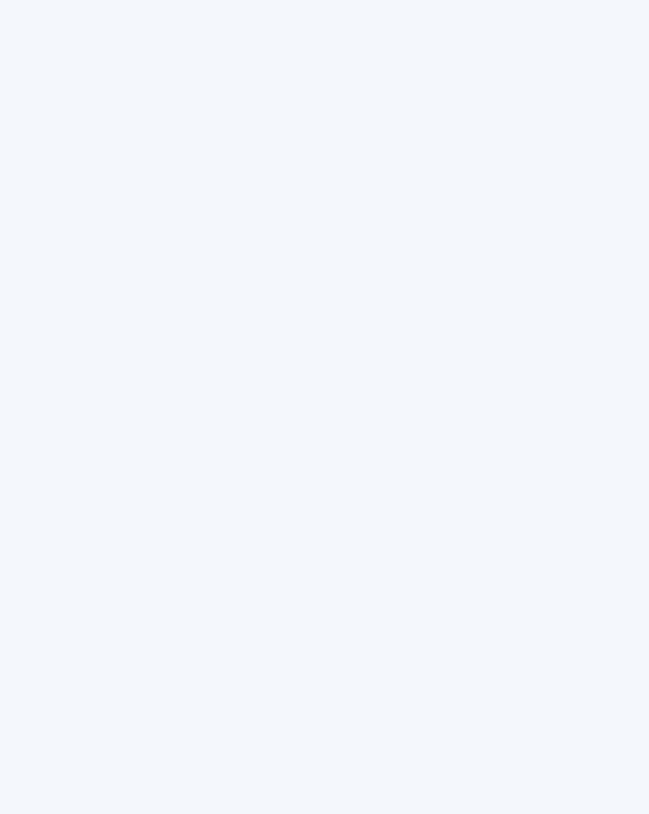
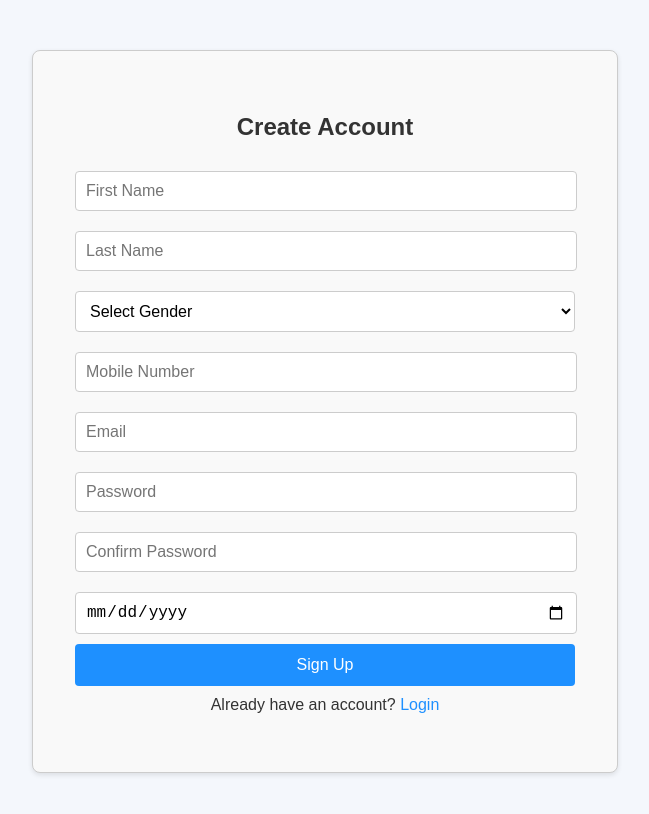
Before and after one commit to SumitSawant1029/SmartCare-Schedular, a React (Create React App) app in the folder myapp/: page /signup in a window 1280 px wide. Before the commit this address had no page. Shown: the top 814 px of the page, without its empty margins (315-964 px from the left). Built offline with nearby package versions, Linux system fonts and the light colour scheme.

Commit message:
Done Login And Signup

```diff
--- a/myapp/src/App.js
+++ b/myapp/src/App.js
@@ -3,6 +3,8 @@ import './App.css';
 import React from "react";
 import { BrowserRouter as Router, Routes, Route } from "react-router-dom";
 import LandingPage from "./CommonComponent/LandingPage";
+import Login from "./CommonComponent/Login";
+import SignupPage from "./CommonComponent/SignupPage";
 
 
 function App() {
@@ -11,6 +13,8 @@ function App() {
       <div>
         <Routes>
           <Route path="/" element={<LandingPage/>} />
+          <Route path="/login" element={<Login/>} />
+          <Route path="/signup" element={<SignupPage/>} />
         </Routes>
       </div>
     </Router>
--- /dev/null
+++ b/myapp/src/CommonComponent/Login.css
@@ -0,0 +1,86 @@
+/* General Styles */
+body {
+    margin: 0;
+    font-family: 'Arial', sans-serif;
+    background-color: #f4f7fc;
+    color: #333;
+  }
+
+  .login-container {
+    max-width: 400px;
+    margin: 50px auto;
+    padding: 40px;
+    background-color: white;
+    border-radius: 8px;
+    box-shadow: 0 4px 10px rgba(0, 0, 0, 0.1);
+    text-align: center;
+  }
+
+  /* Heading style */
+  .login-container h2 {
+    font-size: 2.5rem;
+    margin-bottom: 20px;
+    color: #333;
+  }
+
+  /* Input fields */
+  .login-container input {
+    width: 100%;
+    padding: 12px;
+    margin: 15px 0;
+    border: 1px solid #ccc;
+    border-radius: 8px;
+    font-size: 1rem;
+    background-color: #f9f9f9;
+  }
+
+  /* Focused input fields */
+  .login-container input:focus {
+    outline: none;
+    border-color: #00bfff;
+  }
+
+  /* Button Style */
+  .login-container button {
+    width: 100%;
+    padding: 12px;
+    background-color: #1e90ff;
+    color: white;
+    border: none;
+    border-radius: 25px;
+    font-size: 1.1rem;
+    cursor: pointer;
+    transition: background-color 0.3s ease;
+  }
+
+  /* Button Hover */
+  .login-container button:hover {
+    background-color: #005f9e;
+  }
+
+  /* Link Style */
+  .signup-link {
+    margin-top: 20px;
+    font-size: 1rem;
+  }
+
+  .signup-link a {
+    color: #1e90ff;
+    text-decoration: none;
+    font-weight: bold;
+  }
+
+  .signup-link a:hover {
+    text-decoration: underline;
+  }
+
+  /* Responsive Design */
+  @media (max-width: 768px) {
+    .login-container {
+      padding: 30px;
+    }
+
+    .login-container h2 {
+      font-size: 2rem;
+    }
+  }
--- /dev/null
+++ b/myapp/src/CommonComponent/Login.js
@@ -0,0 +1,75 @@
+import React, { useState } from "react";
+import API_URL from "../config";
+import { useNavigate } from "react-router-dom";
+import './Login.css';  // Import the updated CSS
+
+const LoginPage = () => {
+  const [loginData, setLoginData] = useState({
+    email: "",
+    password: "",
+  });
+
+  const navigate = useNavigate();
+
+  const handleChange = (e) => {
+    setLoginData({
+      ...loginData,
+      [e.target.name]: e.target.value,
+    });
+  };
+
+  const handleSubmit = async (e) => {
+    e.preventDefault();
+
+    try {
+      const response = await fetch(`${API_URL}/auth/login`, {
+        method: "POST",
+        headers: {
+          "Content-Type": "application/json",
+        },
+        body: JSON.stringify(loginData),
+      });
+
+      const result = await response.json();
+      if (result.success) {
+        alert("Login successful!");
+        navigate("/dashboard");  // Redirect to dashboard or home page
+      } else {
+        alert(result.message);
+      }
+    } catch (error) {
+      console.error("Error:", error);
+      alert("Something went wrong!");
+    }
+  };
+
+  return (
+    <div className="login-container">
+      <h2>Login</h2>
+      <form onSubmit={handleSubmit}>
+        <input
+          type="email"
+          name="email"
+          placeholder="Email"
+          value={loginData.email}
+          onChange={handleChange}
+          required
+        />
+        <input
+          type="password"
+          name="password"
+          placeholder="Password"
+          value={loginData.password}
+          onChange={handleChange}
+          required
+        />
+        <button type="submit">Login</button>
+      </form>
+      <p className="signup-link">
+        Don't have an account? <a href="/signup">Create New Account</a>
+      </p>
+    </div>
+  );
+};
+
+export default LoginPage;
--- a/myapp/src/CommonComponent/Navbar.js
+++ b/myapp/src/CommonComponent/Navbar.js
@@ -18,6 +18,9 @@ const Navbar = () => {
         <li>
           <Link to="#contact" className="navbar-link">Contact</Link>
         </li>
+        <li>
+          <Link to="/login" className="navbar-link">Login</Link>
+        </li>
       </ul>
     </nav>
   );
--- /dev/null
+++ b/myapp/src/CommonComponent/SignupPage.css
@@ -0,0 +1,73 @@
+/* General Styles */
+.signup-container {
+    max-width: 500px;
+    margin: 50px auto;
+    padding: 42px;
+    border: 1px solid #ccc;
+    border-radius: 8px;
+    background-color: #f9f9f9;
+    box-shadow: 0 2px 5px rgba(0, 0, 0, 0.1);
+  }
+
+  .signup-container h2 {
+    text-align: center;
+    margin-bottom: 20px;
+    font-size: 24px;
+    color: #333;
+  }
+
+  .signup-container input
+    {
+        width: 96%;
+        padding: 10px;
+        margin: 10px 0;
+        border: 1px solid #ccc;
+        border-radius: 4px;
+        font-size: 16px;
+        background-color: #fff;
+      }
+
+  .signup-container select {
+    width: 100%;
+    padding: 10px;
+    margin: 10px 0;
+    border: 1px solid #ccc;
+    border-radius: 4px;
+    font-size: 16px;
+    background-color: #fff;
+  }
+
+  .signup-container input:focus,
+  .signup-container select:focus {
+    outline: none;
+    border-color: #1e90ff; /* Match the blue from landing page */
+  }
+
+  .signup-container button {
+    width: 100%;
+    padding: 12px;
+    background-color: #1e90ff; /* Match the blue from landing page */
+    color: white;
+    border: none;
+    border-radius: 4px;
+    font-size: 16px;
+    cursor: pointer;
+  }
+
+  .signup-container button:hover {
+    background-color: #005f9e; /* Darker blue on hover */
+  }
+
+  .signup-container .login-link {
+    text-align: center;
+    margin-top: 10px;
+  }
+
+  .signup-container .login-link a {
+    color: #1e90ff; /* Match the blue from landing page */
+    text-decoration: none;
+  }
+
+  .signup-container .login-link a:hover {
+    text-decoration: underline;
+  }
--- /dev/null
+++ b/myapp/src/CommonComponent/SignupPage.js
@@ -0,0 +1,130 @@
+import React, { useState } from "react";
+import API_URL from "../config";
+import { useNavigate } from "react-router-dom";
+import './SignupPage.css';  // Import the updated CSS
+
+const SignUpPage = () => {
+  const [signUpData, setSignUpData] = useState({
+    firstname: "",
+    lastname: "",
+    gender: "",
+    mob: "",
+    email: "",
+    password: "",
+    DOB: "",
+
+  });
+
+  const navigate = useNavigate();
+
+  const handleChange = (e) => {
+    setSignUpData({
+      ...signUpData,
+      [e.target.name]: e.target.value,
+    });
+  };
+
+  const handleSubmit = async (e) => {
+    e.preventDefault();
+
+    try {
+      const response = await fetch(`${API_URL}/auth/createuser`, {
+        method: "POST",
+        headers: {
+          "Content-Type": "application/json",
+        },
+        body: JSON.stringify(signUpData),
+      });
+
+      const result = await response.json();
+      if (result.success ) {
+        alert("Account created successfully!");
+        navigate("/login");  // Redirect to login page after successful sign-up
+      } else {
+        alert(result.message);
+      }
+    } catch (error) {
+      console.error("Error:", error);
+      alert("Something went wrong!");
+    }
+  };
+
+  return (
+    <div className="signup-container">
+      <h2>Create Account</h2>
+      <form onSubmit={handleSubmit}>
+        <input
+          type="text"
+          name="firstname"
+          placeholder="First Name"
+          value={signUpData.firstname}
+          onChange={handleChange}
+          required
+        />
+        <input
+          type="text"
+          name="lastname"
+          placeholder="Last Name"
+          value={signUpData.lastname}
+          onChange={handleChange}
+          required
+        />
+        <select
+          name="gender"
+          value={signUpData.gender}
+          onChange={handleChange}
+          required
+        >
+          <option value="" disabled>Select Gender</option>
+          <option value="Male">Male</option>
+          <option value="Female">Female</option>
+          <option value="Other">Other</option>
+        </select>
+        <input
+          type="text"
+          name="mob"
+          placeholder="Mobile Number"
+          value={signUpData.mob}
+          onChange={handleChange}
+          required
+        />
+        <input
+          type="email"
+          name="email"
+          placeholder="Email"
+          value={signUpData.email}
+          onChange={handleChange}
+          required
+        />
+        <input
+          type="password"
+          name="password"
+          placeholder="Password"
+          value={signUpData.password}
+          onChange={handleChange}
+          required
+        />
+        <input
+          type="cnfpassword"
+          name="cnfpassword"
+          placeholder="Confirm Password"
+          onChange={handleChange}
+          required
+        />
+        <input
+          type="date"
+          name="DOB"
+          value={signUpData.DOB}
+          onChange={handleChange}
+          required
+        />
+        <button type="submit">Sign Up</button>
+      </form>
+      <p className="login-link">
+        Already have an account? <a href="/login">Login</a>
+      </p>
+    </div>
+  );
+};
+
+export default SignUpPage;
--- /dev/null
+++ b/myapp/src/config.js
@@ -0,0 +1,4 @@
+
+const API_URL = "http://localhost:5000/api";  // You can change this when deploying
+
+export default API_URL;
```
